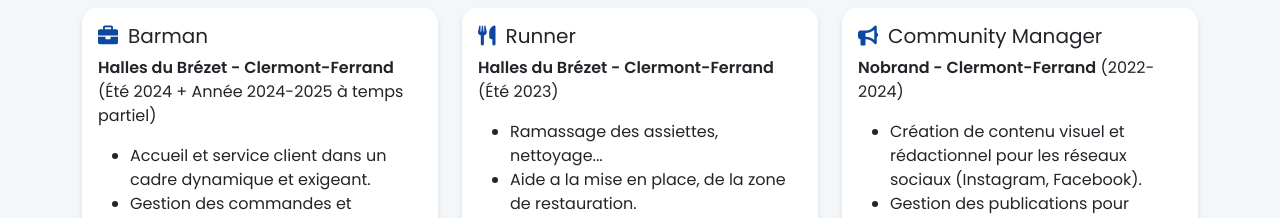
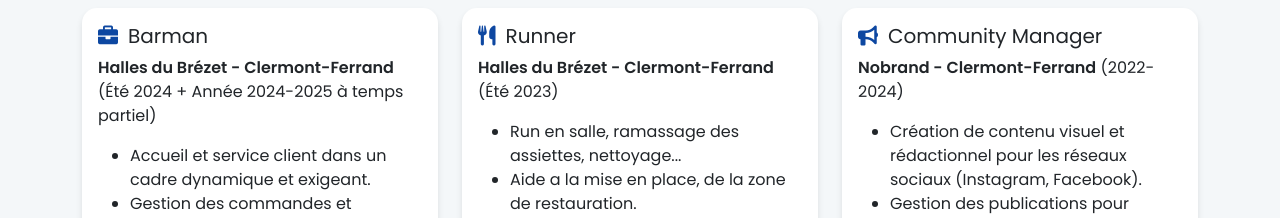
Before and after one commit to Arthur-gmd/CVARTHUR, a plain HTML site: page index.html in a window 1280 px wide. Shown: the part 1040-1258 px from the top of the page. Drawn offline with nearby package versions, Linux system fonts and the light colour scheme.

Commit message:
Update index.html

```diff
--- a/index.html
+++ b/index.html
@@ -110,7 +110,7 @@
                             <h5 class="card-title"><i class="fas fa-utensils icon"></i>Runner</h5>
                             <p><strong>Halles du Brézet - Clermont-Ferrand</strong> (Été 2023)</p>
                             <ul>
-                                <li>Ramassage des assiettes, nettoyage...</li>
+                                <li>Run en salle, ramassage des assiettes, nettoyage...</li>
                                 <li>Aide a la mise en place, de la zone de restauration.</li>
                             </ul>
                         </div>
```
